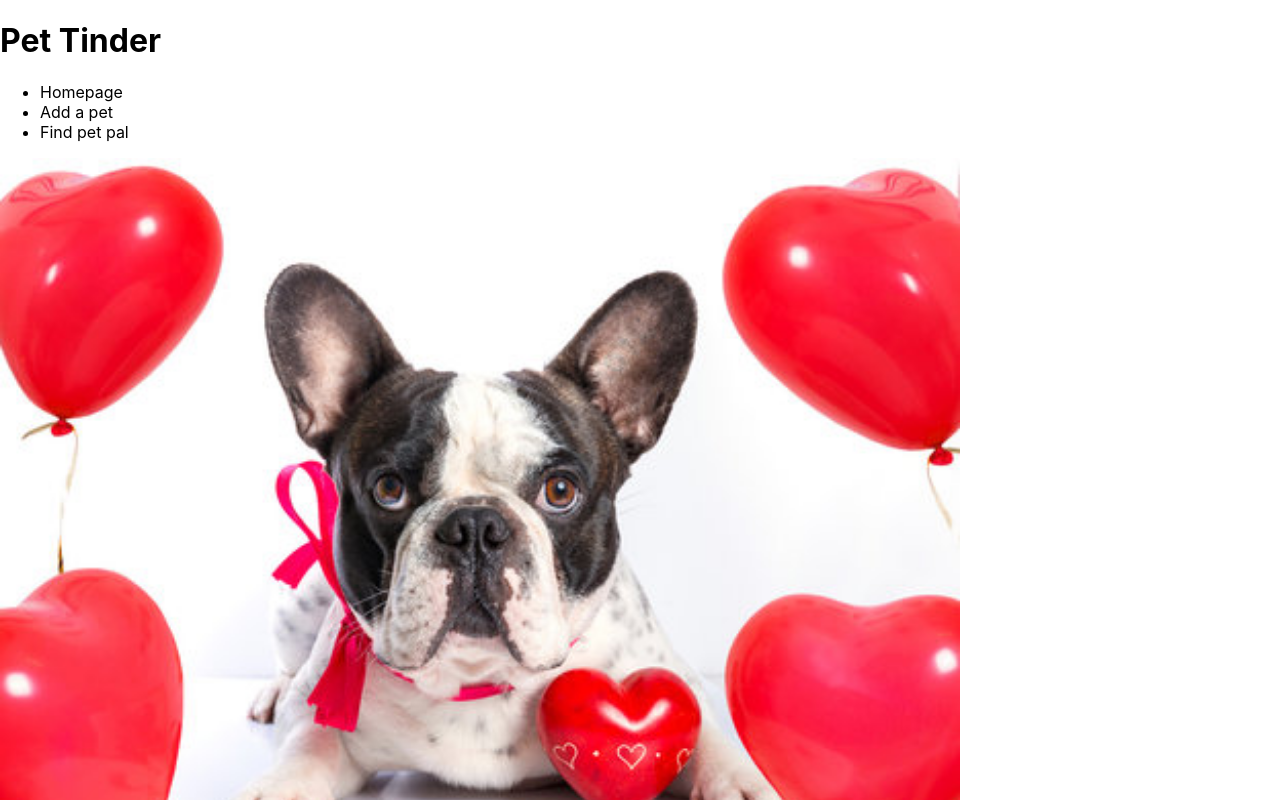
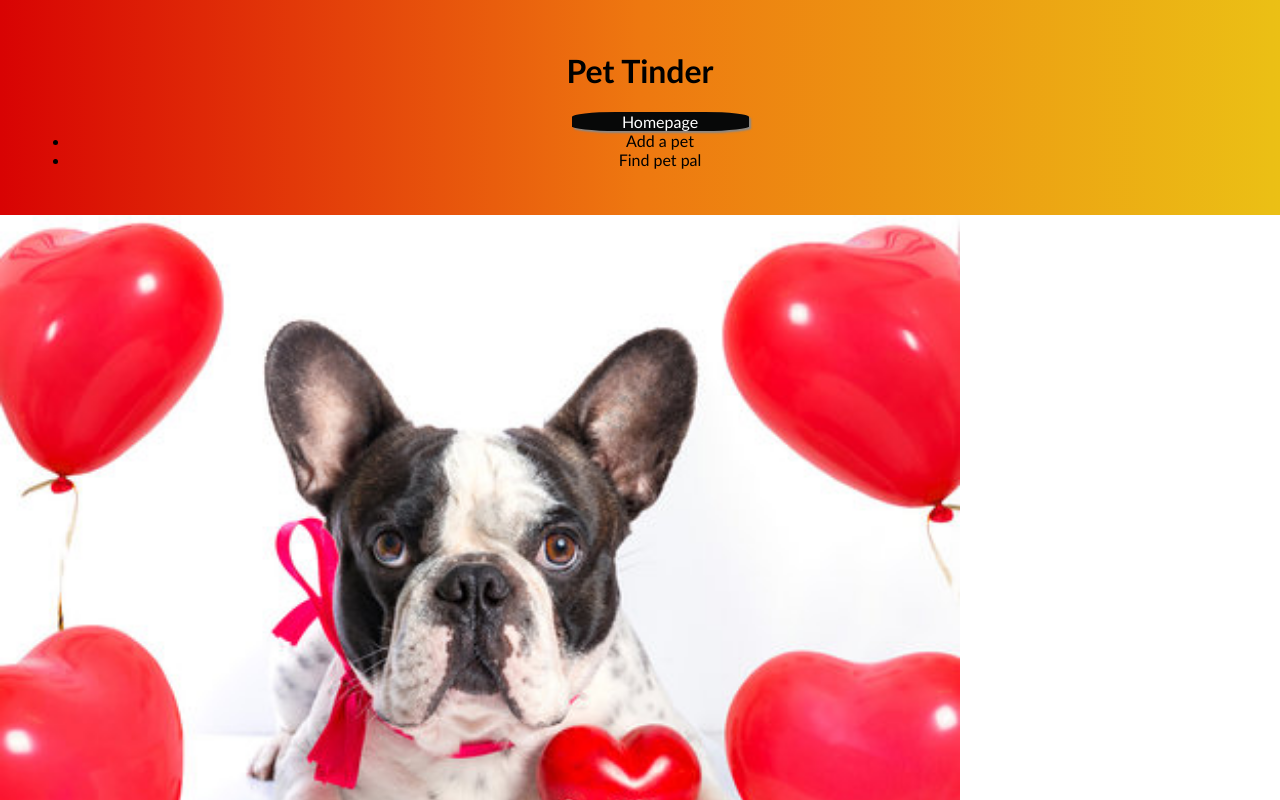
Before and after one commit to chrislee-webdev/pet-tinder, a React (Create React App) app in the folder client/: page / in a window 1280 px wide. Shown: the top 800 px of the page. Built offline with nearby package versions, Linux system fonts and the light colour scheme.

Commit message:
worked on Nav css

```diff
--- a/client/src/components/navigation/index.js
+++ b/client/src/components/navigation/index.js
@@ -2,16 +2,17 @@
 
 // import React
 import React from "react";
+import '../../styles/Navigation.css';
 
 // Navigation function
 function Navigation({ currentPage, handlePageChange }) {
     return (
-        <header>
+        <header className='header'>
             <h1>Pet Tinder</h1>
 
             <nav>
                 <ul>
-                    <li className="mx-2">
+                    <li className="mx-2 aboutBtn ">
                         <a onClick={() => handlePageChange('About')}
                         className={currentPage === 'About' ? 'nav-link active' : 'nav-link'}
                         >Homepage</a>
--- a/client/src/styles/Navigation.css
+++ b/client/src/styles/Navigation.css
@@ -0,0 +1,31 @@
+.header{
+    padding:30px;
+    text-align:center;
+    background-image: linear-gradient(to right, rgb(216, 3, 3),rgb(238, 120, 16),rgb(235, 192, 21));
+    font-family:'Trebuchet MS', 'Lucida Sans Unicode', 'Lucida Grande', 'Lucida Sans', Arial, sans-serif;
+
+}
+
+
+
+.aboutBtn {
+    width: 15%;
+    display:inline-block;
+    position:relative;
+    background-color:#070808;
+    border-radius: 25%;
+    box-shadow: 2px 2px 2px #888888;
+    color:white;
+}
+ .aboutBtn:hover {
+    background-color:#f1af97;
+    color:black;
+}
+/* .aboutBtn span {
+    width:100%;
+    display:inline-block;
+    position:absolute;
+    border-radius: 30%;
+    box-shadow: 2px 2px 2px #888888; */
+
+/* } */
```
